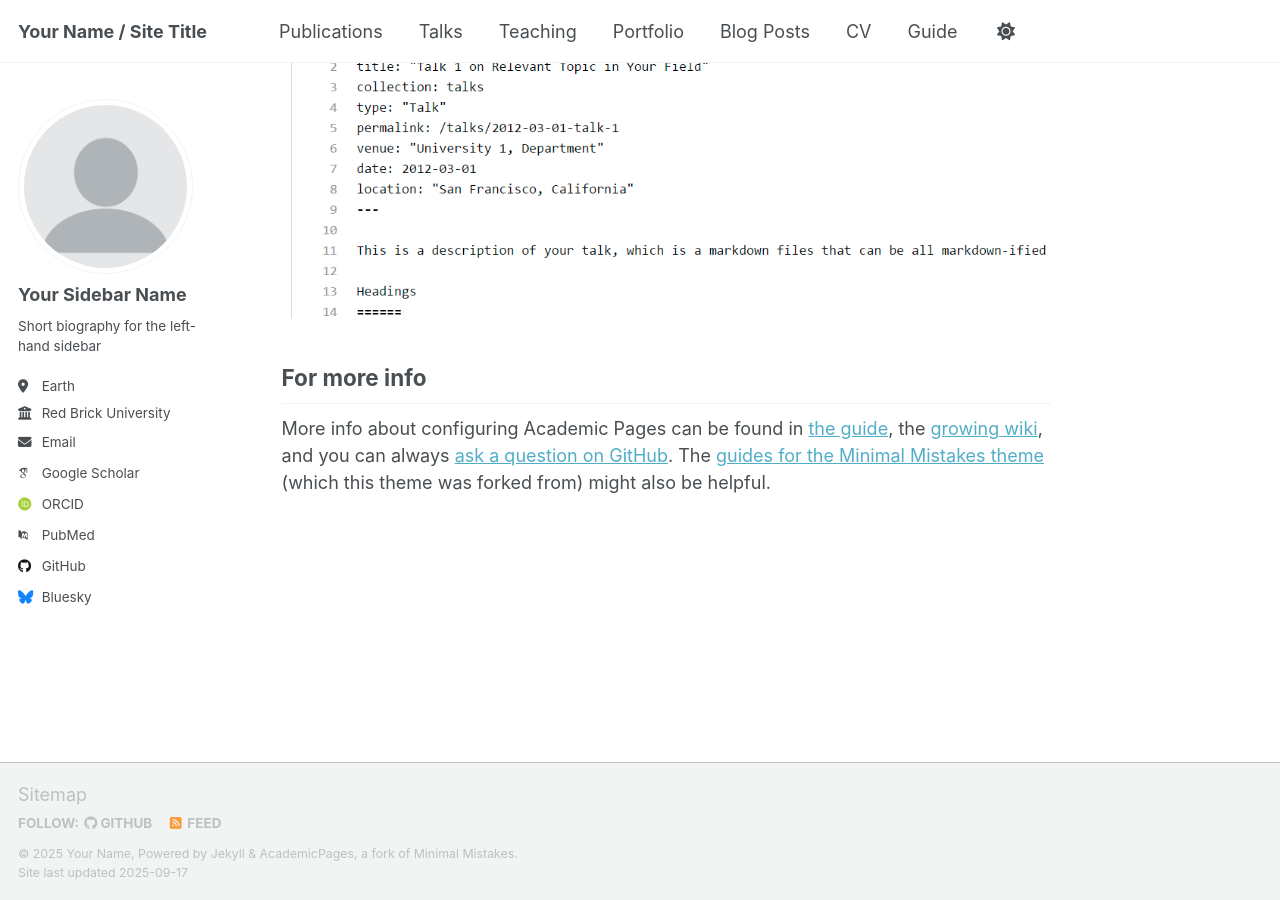
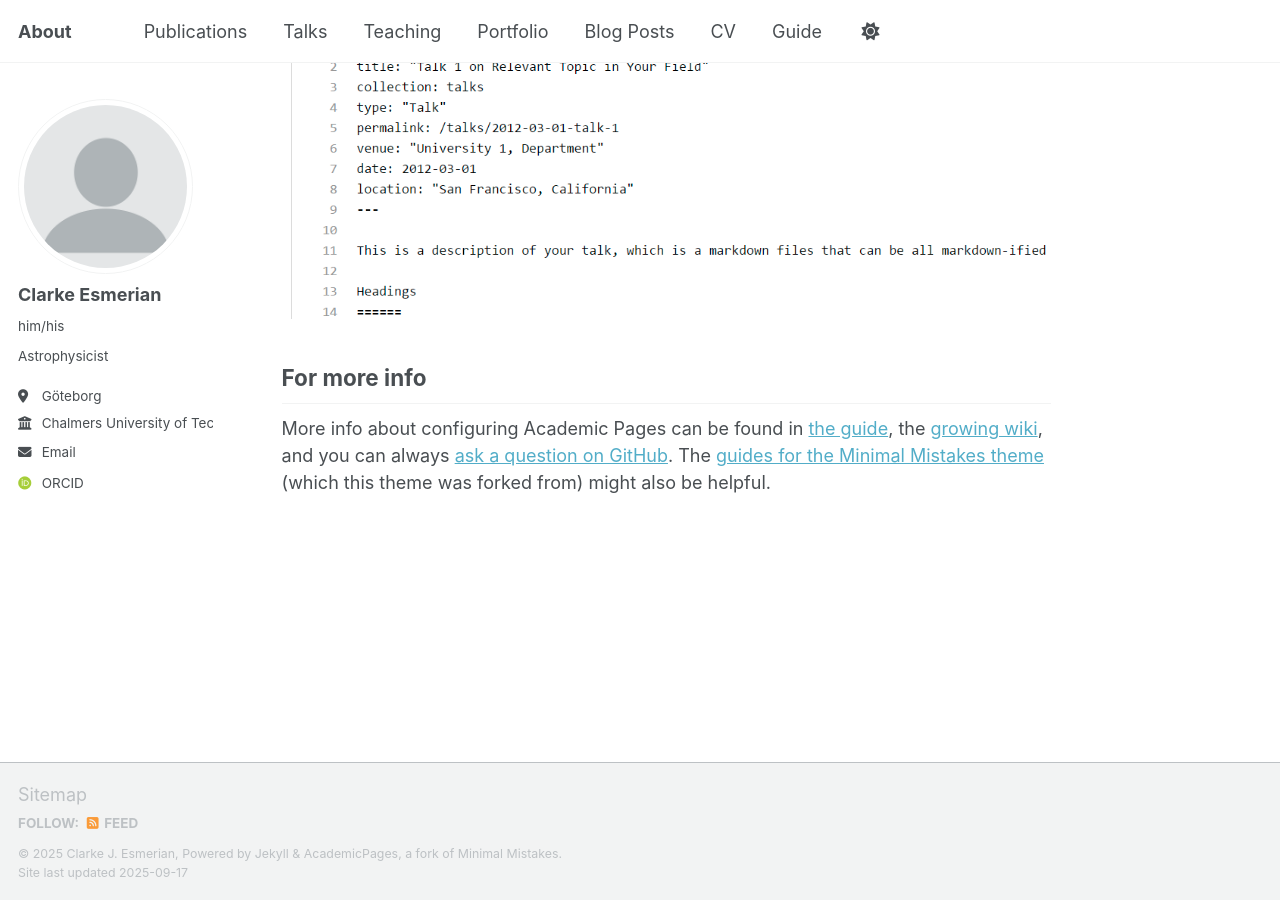
Before and after one commit to cesmerian/cesmerian.github.io, a Jekyll site: the page built from _pages/about.md, in a window 1280 px wide and 900 px high, scrolled down 2880 px. Built offline with Jekyll 4.4.1, drawn with Linux system fonts in a browser that asks for light colours; some web fonts are replaced; a script that is not in the unit is left out.

Commit message:
first changes

```diff
--- a/_config.yml
+++ b/_config.yml
@@ -9,14 +9,14 @@
 # Basic Site Settings
 locale                   : "en-US"
 site_theme               : "default" # Currently available options are "default", "air"
-title                    : "Your Name / Site Title"
+title                    : "About"
 title_separator          : "-"
-name                     : &name "Your Name"
-description              : &description "Your Name's academic portfolio"   # Update this with a general description of your site, this is the default if not overridden by a page
-url                      : https://academicpages.github.io # The base hostname & protocol for your site e.g. "https://[your GitHub username].github.io",
+name                     : &name "Clarke J. Esmerian"
+description              : &description "personal professional website"   # Update this with a general description of your site, this is the default if not overridden by a page
+url                      : https://cesmerian.github.io # The base hostname & protocol for your site e.g. "https://[your GitHub username].github.io",
                                                            # or if you already have some other page hosted on Github then use "https://[your GitHub username].github.io/[Your Repo Name]"
 baseurl                  : "" # the subpath of your site, e.g. "/blog"
-repository               : "academicpages/academicpages.github.io"
+repository               : "cesmerian/cesmerian.github.io"
 
 # Site Author - The following control what appear as part of the author content on the side bar.
 #               If a field is blank the icon and link will not appear, otherwise it will be shown.
@@ -24,23 +24,23 @@ repository               : "academicpages/academicpages.github.io"
 author:
   # Biographic information
   avatar           : "profile.png"
-  name             : "Your Sidebar Name"
-  pronouns         : # example: "she/her"
-  bio              : "Short biography for the left-hand sidebar"
-  location         : "Earth"
-  employer         : "Red Brick University"
+  name             : "Clarke Esmerian"
+  pronouns         : "him/his"
+  bio              : "Astrophysicist"
+  location         : "G&ouml;teborg"
+  employer         : "Chalmers University of Technology"
   uri              : # URL
-  email            : "none@example.org"
+  email            : "clarke.esmerian@gmail.com"
 
   # Academic websites
   academia         : # URL
   arxiv            : # URL - Update with the correct link to your profile
-  googlescholar    : "https://scholar.google.com/citations?user=PS_CX0AAAAAJ"
+  googlescholar    : #"https://scholar.google.com/citations?user=PS_CX0AAAAAJ"
   inspire-hep      : # URL
   impactstory      : # URL
-  orcid            : "http://orcid.org/yourorcidurl"
+  orcid            : "https://orcid.org/0000-0003-4575-4845"
   semantic         : # URL
-  pubmed           : "https://www.ncbi.nlm.nih.gov/pubmed/?term=john+snow"
+  pubmed           : #"https://www.ncbi.nlm.nih.gov/pubmed/?term=john+snow"
   researchgate     : # URL
   scopus           : # URL
 
@@ -48,13 +48,13 @@ author:
   bitbucket        : # Username - Update with your username on the site
   codepen          : # Username
   dribbble         : # Username
-  github           : "academicpages"
+  github           : # "academicpages"
   kaggle           : # Username
   stackoverflow    : # User number or user number and name (i.e., use "1" or "1/jeff-atwood")
 
   # Social media
   artstation       : # Username
-  bluesky          : "bsky.app" # Replace this with you Bluesky username
+  bluesky          : # "bsky.app" # Replace this with you Bluesky username
   facebook         : # Username
   flickr           : # Username
   foursquare       : # Username
@@ -81,12 +81,12 @@ author:
 
 # Publication Category - The following the list of publication categories and their headings
 publication_category:
-  books:
-    title: 'Books'
+#  books:
+#    title: 'Books'
   manuscripts:
     title: 'Journal Articles'
-  conferences:
-    title: 'Conference Papers'
+#  conferences:
+#    title: 'Conference Papers'
 
 # Site Settings
 teaser                   :  # filename of teaser fallback teaser image placed in /images/ for social media previews
@@ -134,20 +134,20 @@ yandex_site_verification :
 
 
 # Social Sharing
-twitter:
-  username               : &twitter
-facebook:
-  username               :
-  app_id                 :
-  publisher              :
-og_image                 :  # Social media default site image
-og_description           :  # Social media default site image description
+#  twitter:
+#username               : #&twitter
+#  facebook:
+#username               :
+#  app_id                 :
+#  publisher              :
+#og_image                 :  # Social media default site image
+#og_description           :  # Social media default site image description
 # For specifying social profiles
 # - https://developers.google.com/structured-data/customize/social-profiles
-social:
-  type                   : # Person or Organization (defaults to Person)
-  name                   : # If the user or organization name differs from the site's name
-  links: # An array of links to social media profiles
+#social:
+#  type                   : # Person or Organization (defaults to Person)
+#  name                   : # If the user or organization name differs from the site's name
+#  links: # An array of links to social media profiles
 
 
 # Analytics
@@ -218,15 +218,15 @@ kramdown:
 
 # These settings control the types of collections used by the template
 collections:
-  teaching:
-    output: true
-    permalink: /:collection/:path/
+  #teaching:
+  #  output: true
+  #  permalink: /:collection/:path/
   publications:
     output: true
-    permalink: /:collection/:path/
-  portfolio:
-    output: true
-    permalink: /:collection/:path/
+  #  permalink: /:collection/:path/
+  #portfolio:
+  #  output: true
+  #  permalink: /:collection/:path/
   talks:
     output: true
     permalink: /:collection/:path/
@@ -252,33 +252,33 @@ defaults:
     values:
       layout: single
       author_profile: true
-  # _teaching
-  - scope:
-      path: ""
-      type: teaching
-    values:
-      layout: single
-      author_profile: true
-      share: true
-      comments: true
-  # _publications
-  - scope:
-      path: ""
-      type: publications
-    values:
-      layout: single
-      author_profile: true
-      share: true
-      comments: true
-  # _portfolio
-  - scope:
-      path: ""
-      type: portfolio
-    values:
-      layout: single
-      author_profile: true
-      share: true
-      comment: true
+#  # _teaching
+#  - scope:
+#      path: ""
+#      type: teaching
+#    values:
+#      layout: single
+#      author_profile: true
+#      share: true
+#      comments: true
+#  # _publications
+#  - scope:
+#      path: ""
+#      type: publications
+#    values:
+#      layout: single
+#      author_profile: true
+#      share: true
+#      comments: true
+#  # _portfolio
+#  - scope:
+#      path: ""
+#      type: portfolio
+#    values:
+#      layout: single
+#      author_profile: true
+#      share: true
+#      comment: true
   # _talks
   - scope:
       path: ""
```
Also changed, not shown: 1 other file.
